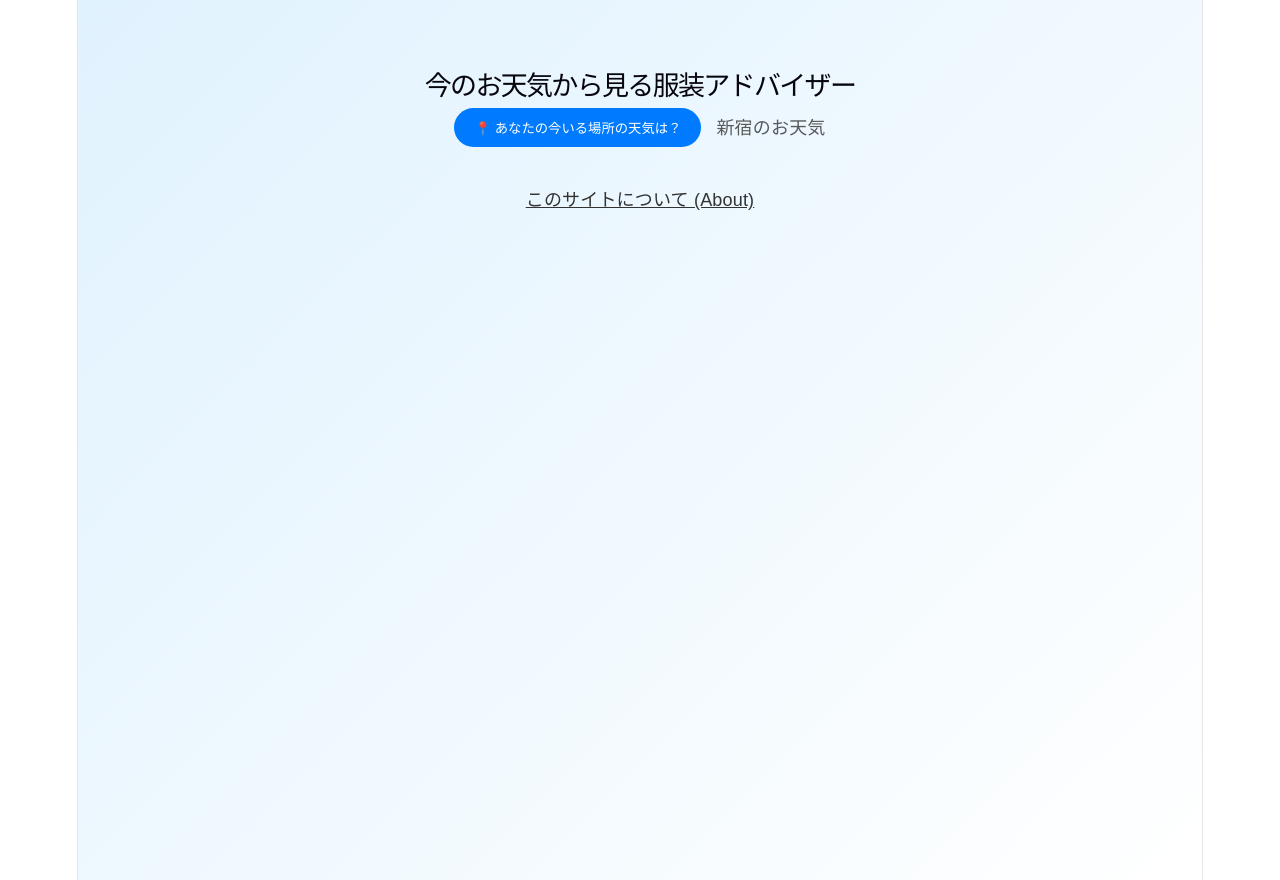
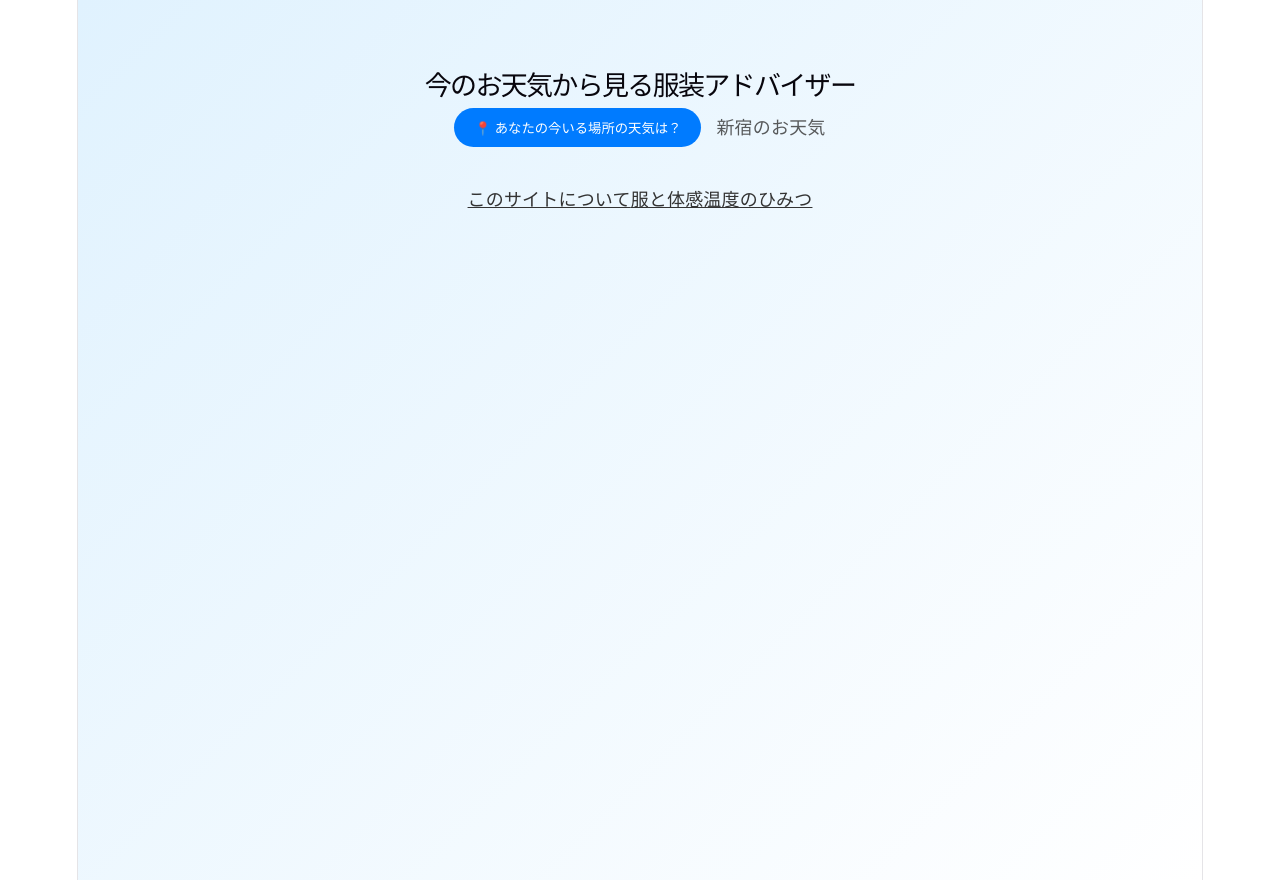
Before and after one commit to pimly-images/new-clothe-app, a React (Vite) app: page / in a window 1280 px wide. Built offline with nearby package versions, Linux system fonts and the light colour scheme; no server answers.

Commit message:
服と体感温度のひみつページを追加

```diff
--- a/src/App.jsx
+++ b/src/App.jsx
@@ -2,6 +2,7 @@ import { useState, useEffect } from 'react';
 import './App.css';
 import { Routes, Route, Link } from 'react-router-dom';
 import About from './pages/about';
+import { ClothingGuide } from './pages/clothing-guide';
 
 // --- 天気予報を表示するメイン画面のコンポーネント ---
 const Home = ({ weather, loading, locationName, handleGetCurrentLocation, getUvLevel, getAdvice, getBackgroundStyle, getMejiroConfig }) => {
@@ -74,7 +75,8 @@ const Home = ({ weather, loading, locationName, handleGetCurrentLocation, getUvL
       )}
 
       <footer style={{ marginTop: '40px' }}>
-        <Link to="/about" style={{ color: 'inherit', textDecoration: 'underline' }}>このサイトについて (About)</Link>
+        <Link to="/about" style={{ color: 'inherit', textDecoration: 'underline' }}>このサイトについて</Link>
+        <Link to="/about" style={{ color: 'inherit', textDecoration: 'underline' }}>服と体感温度のひみつ</Link>
       </footer>
     </div>
   );
@@ -178,6 +180,7 @@ function App() {
           <nav style={{ marginBottom: '20px' }}><Link to="/">← ホームへ戻る</Link></nav>
         </div>
       } />
+<Route path="/guide" element={<ClothingGuide />} />
     </Routes>
   );
 }
--- /dev/null
+++ b/src/pages/clothing-guide.jsx
@@ -0,0 +1,28 @@
+// src/pages/clothing-guide.jsx
+import React from 'react';
+
+export const ClothingGuide = () => {
+  return (
+    <div style={{ padding: '20px', lineHeight: '1.6' }}>
+      <h1>服と体感温度のひみつ</h1>
+      <p>服を1枚重ねるごとに、体感温度はどのくらい変わるのでしょうか？</p>
+
+      <section>
+        <h2>👕 Tシャツ（綿100%）</h2>
+        <p>Tシャツ1枚で、体感温度は約 <strong>+2℃</strong> 上がると言われています。綿は吸水性が高いですが、汗をかくと冷えやすいので注意が必要です。</p>
+      </section>
+
+      <section>
+        <h2>👔 長袖シャツ</h2>
+        <p>長袖のシャツを羽織ると、空気の層ができて <strong>+3〜4℃</strong> の保温効果があります。</p>
+      </section>
+
+      <section>
+        <h2>🧶 カーディガン・セーター</h2>
+        <p>ニット素材は空気をたくさん含むので、1枚で <strong>+5℃以上</strong> 体感温度が変わることもあります。</p>
+      </section>
+
+      {/* ここに窪田さんが調べた知識をどんどん足していけます！ */}
+    </div>
+  );
+};
```
